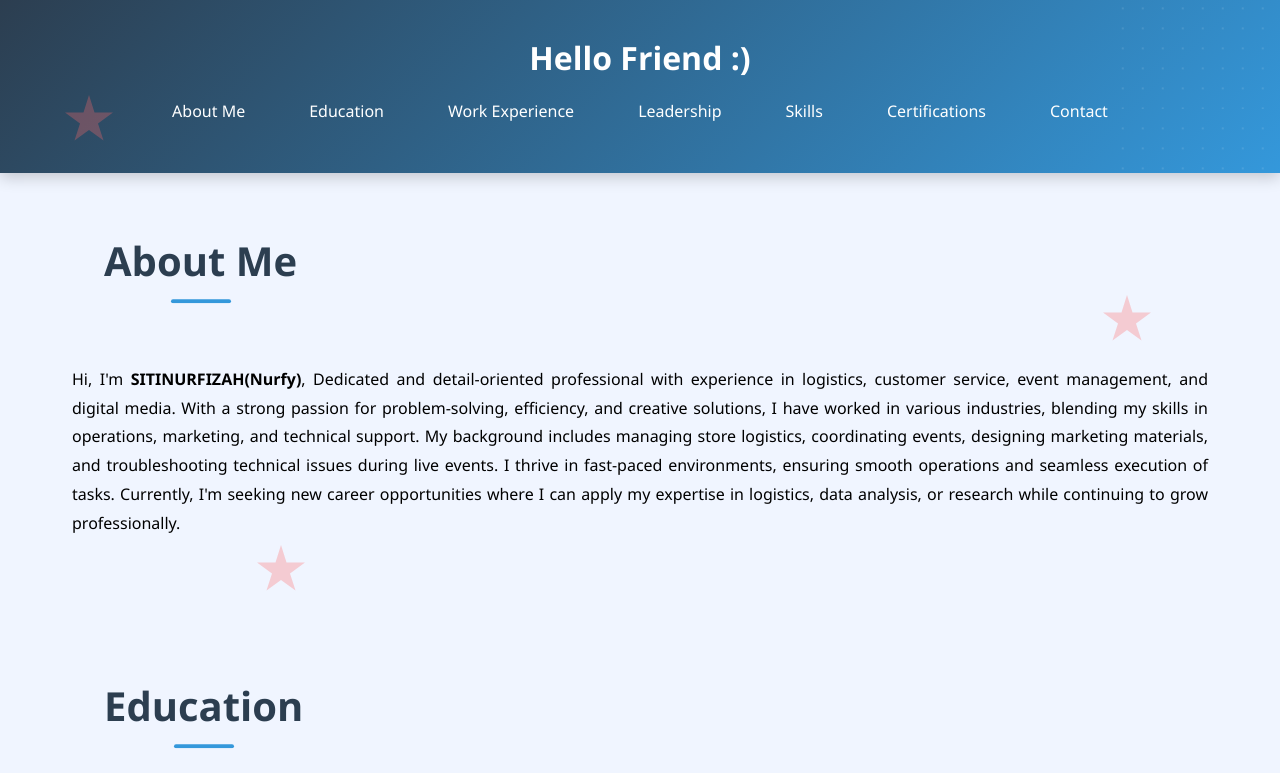
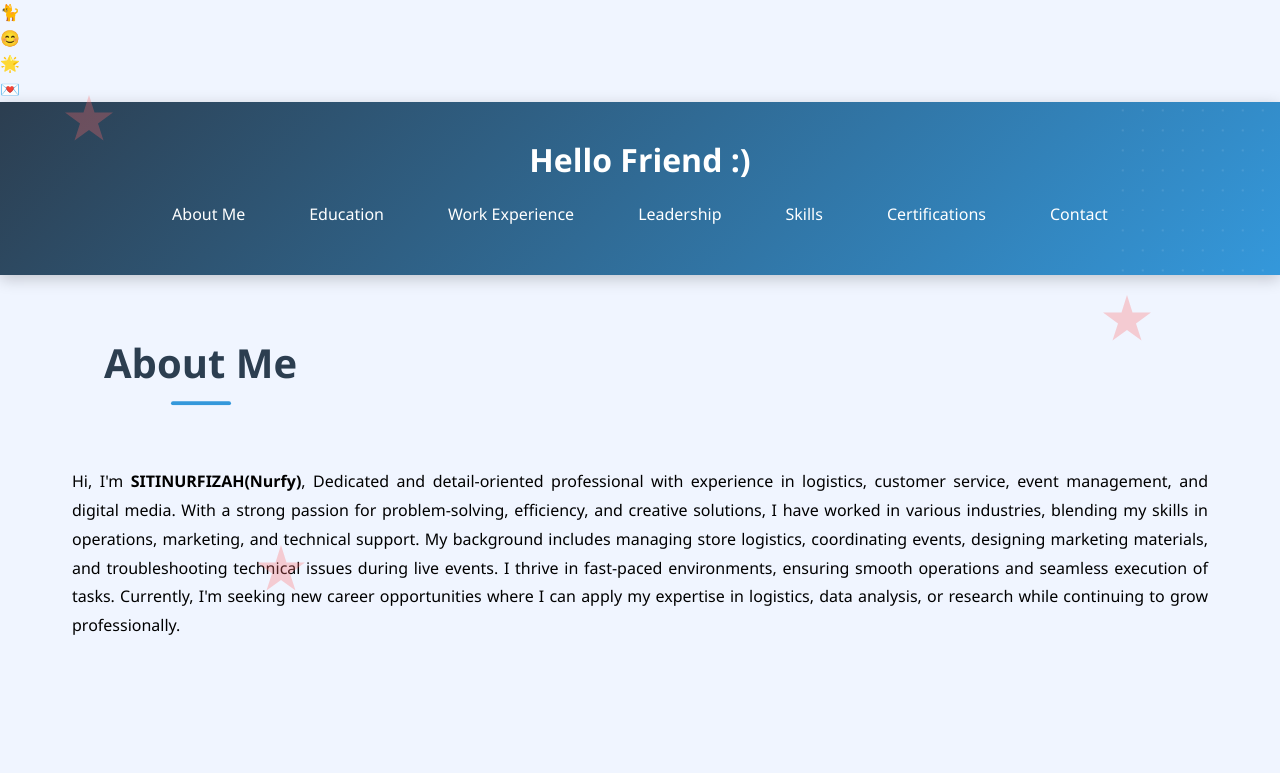
Before and after one commit to Nurf-y/sitinurfizahMBR.github.io, a plain HTML site: page index.html in a window 1280 px wide. Shown: the top 773 px of the page. Drawn offline with Linux system fonts and the light colour scheme; no server answers.

Commit message:
Update index.html

```diff
--- a/index.html
+++ b/index.html
@@ -8,6 +8,16 @@
     <script src="https://kit.fontawesome.com/a076d05399.js" crossorigin="anonymous"></script>
 </head>
 <body>
+<!-- Add at the BOTTOM of your body (before </body>) -->
+<div class="cat-emoji">🐈</div>
+<div class="smiley-float">😊</div>
+<div class="smiley-float">🌟</div>
+<div class="smiley-float">💌</div>
+
+<!-- Keep Font Awesome CDN in HEAD section -->
+<head>
+  <link rel="stylesheet" href="https://cdnjs.cloudflare.com/ajax/libs/font-awesome/6.0.0/css/all.min.css">
+</head>
 
     <!-- Navigation Bar -->
     <header>
```
